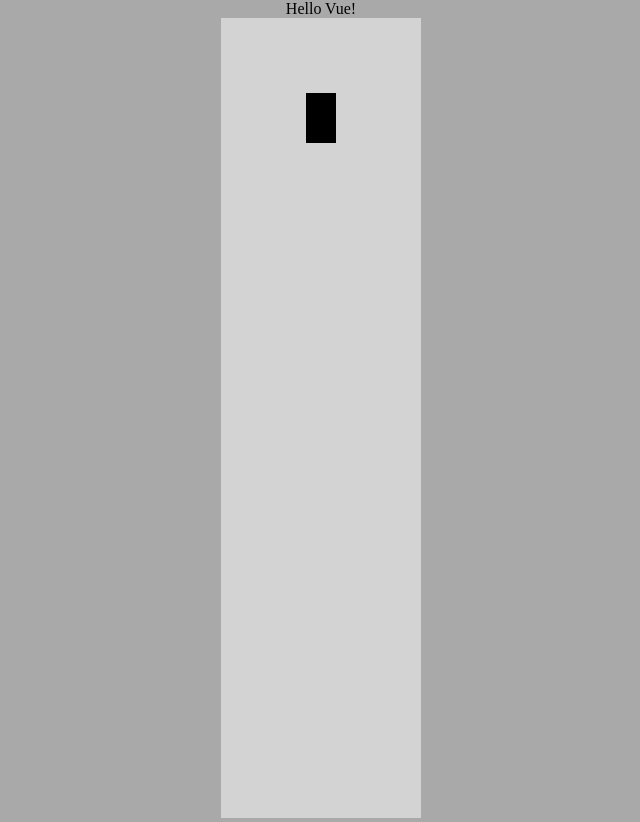
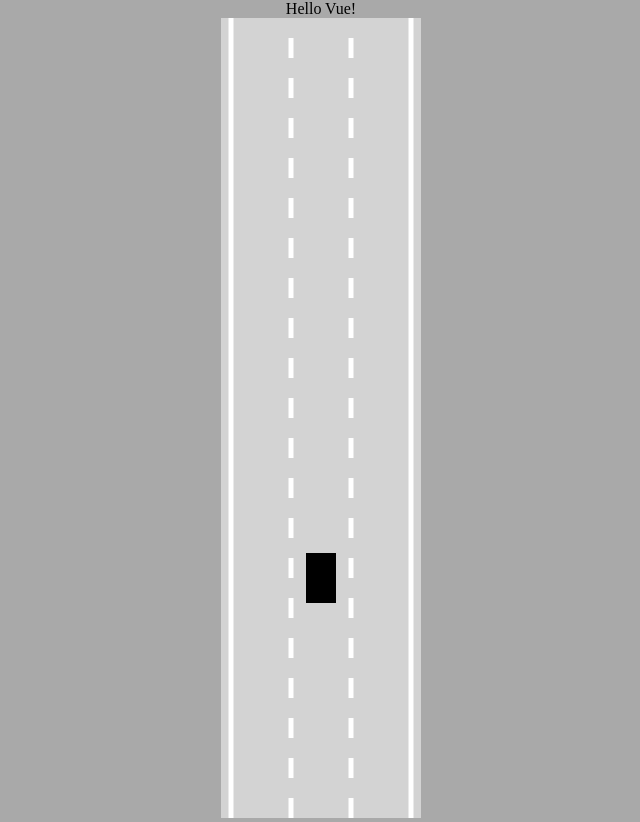
Before and after one commit to seanlau555/self-driving-car-js, a plain HTML site: page index.html in a window 1280 px wide. Shown: the whole page, without its empty margins (319-959 px from the left). Drawn offline with nearby package versions, Linux system fonts and the light colour scheme.

Commit message:
part 3 for road border and transition

```diff
--- a/index.html
+++ b/index.html
@@ -8,6 +8,8 @@
 <body>
 	<div id="app">{{message}}</div>
 	<canvas id="myCanvas"></canvas>
+	<script src="utils.js"></script>
+	<script src="road.js"></script>
 	<script src="controls.js"></script>
 	<script src="car.js"></script>
 	<script src="main.js"></script>
--- a/main.js
+++ b/main.js
@@ -2,7 +2,8 @@ const canvas = document.getElementById("myCanvas")
 canvas.width = 200;
 
 const ctx = canvas.getContext("2d")
-const car = new Car(100, 100, 30, 50)
+const road = new Road(canvas.width/2, canvas.width*0.9)
+const car = new Car(road.getLaneCenter(1), 100, 30, 50)
 car.draw(ctx)
 
 
@@ -11,6 +12,13 @@ animate()
 function animate() {
 	car.update()
 	canvas.height = window.innerHeight;
+
+	ctx.save()
+	ctx.translate(0, -car.y+canvas.height*0.7)
+
+	road.draw(ctx)
 	car.draw(ctx)
+
+	ctx.restore()
 	requestAnimationFrame(animate)
 }
--- /dev/null
+++ b/road.js
@@ -0,0 +1,60 @@
+class Road {
+  constructor(x,width,laneCount=3) {
+    this.x=x
+    this.width=width
+    this.laneCount=laneCount
+
+    this.left=x-width/2;
+    this.right=x+width/2
+
+    const infinity=1000000;
+    this.top=-infinity;
+    this.bottom=infinity;
+
+    const topLeft={x:this.left, y: this.top}
+    const topRight={x:this.right, y: this.top}
+    const bottomLeft={x:this.left, y: this.bottom}
+    const bottomRight={x:this.right, y: this.bottom}
+
+    this.borders=[
+      [topLeft, bottomLeft] ,
+      [topRight, bottomRight] ,
+    ]
+  }
+  getLaneCenter(laneIndex){
+    const laneWidth = this.width/this.laneCount;
+    return this.left + laneWidth/2 +
+      Math.min(laneIndex, this.laneCount-1) * laneWidth
+  }
+  draw(ctx) {
+    ctx.lineWidth = 5;
+    ctx.strokeStyle="white"
+
+
+    // dashed line as lane divider
+    for (let i=1; i<=this.laneCount-1; i++) {
+      const x = lerp(
+        this.left,
+        this.right,
+        i/this.laneCount
+      )
+
+      ctx.setLineDash([20,20])
+      ctx.beginPath()
+      ctx.moveTo(x,this.top)
+      ctx.lineTo(x,this.bottom)
+      ctx.stroke()
+
+    }
+
+    // solid line as border
+    ctx.setLineDash([])
+    this.borders.forEach(border => {
+      ctx.beginPath()
+      ctx.moveTo(border[0].x, border[0].y)
+      ctx.lineTo(border[1].x, border[1].y)
+      ctx.stroke()
+    })
+  }
+
+}
--- /dev/null
+++ b/utils.js
@@ -0,0 +1,3 @@
+function lerp(A,B,t){
+  return  A+(B-A)*t
+}
```
